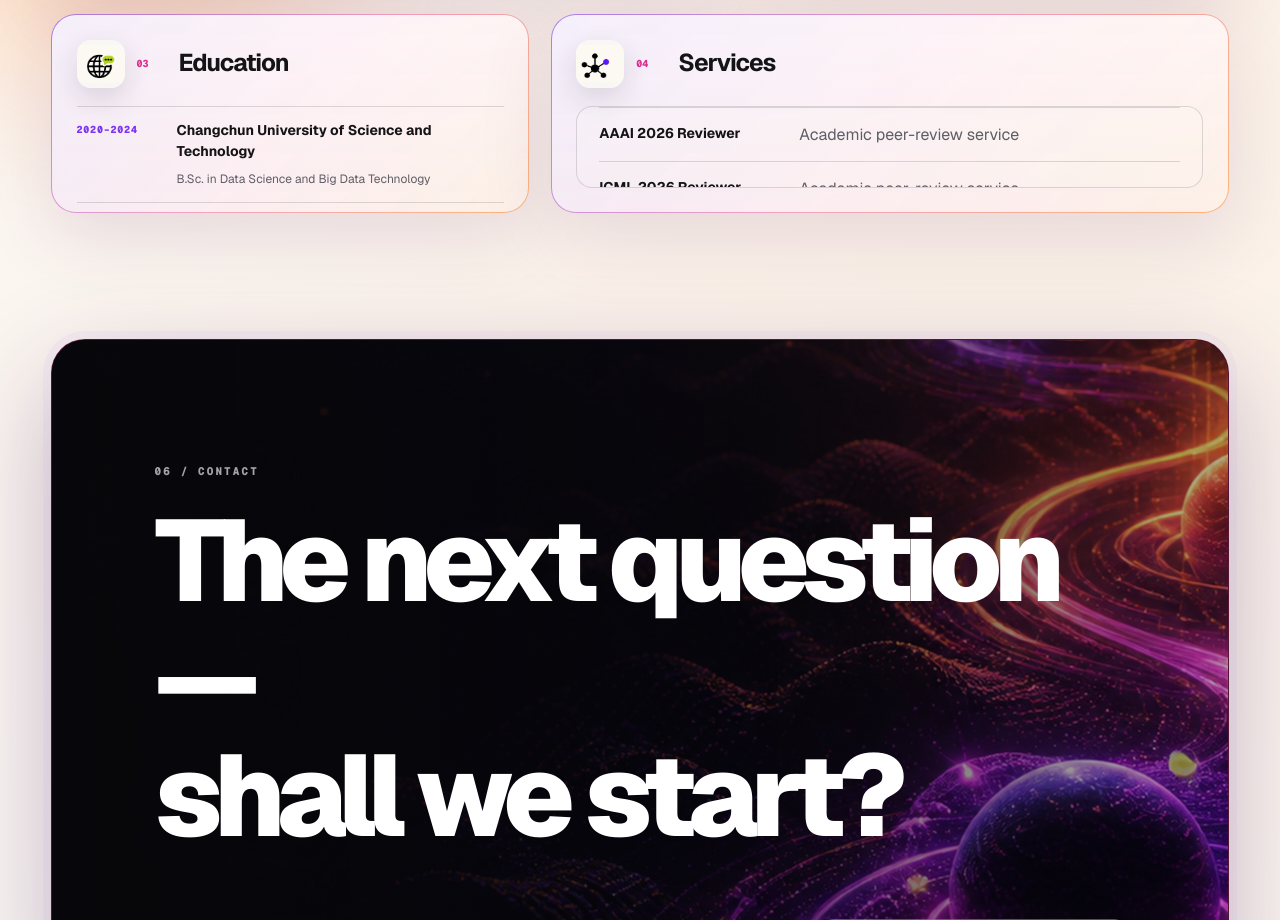
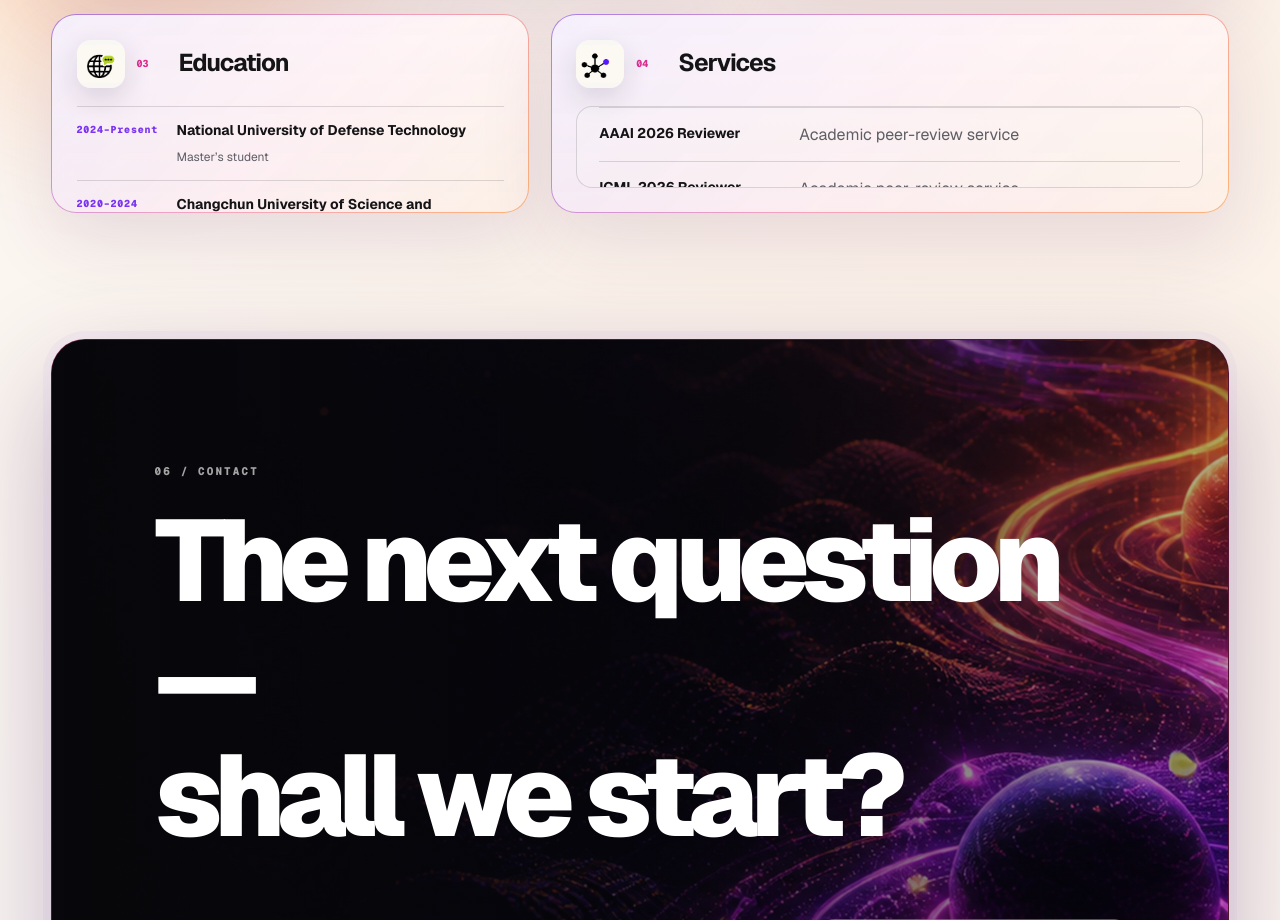
Before and after one commit to TechCloud-x/Qixiu-Li.github.io, a Next.js app: page / in a window 1280 px wide. Shown: the part 6540-7460 px from the top of the page. Built offline with nearby package versions, Linux system fonts and the light colour scheme.

Commit message:
Reorder education experience

```diff
--- a/app/page.tsx
+++ b/app/page.tsx
@@ -210,14 +210,14 @@ const content = {
     ],
     educationItems: [
       {
+        date: "2024–至今",
+        institution: "国防科技大学",
+        degree: "硕士在读",
+      },
+      {
         date: "2020–2024",
         institution: "长春理工大学",
         degree: "数据科学与大数据技术 · 学士",
-      },
-      {
-        date: "2024–至今",
-        institution: "国防科技大学",
-        degree: "硕士在读",
       },
     ],
     serviceItems: [
@@ -396,14 +396,14 @@ const content = {
     ],
     educationItems: [
       {
+        date: "2024–Present",
+        institution: "National University of Defense Technology",
+        degree: "Master’s student",
+      },
+      {
         date: "2020–2024",
         institution: "Changchun University of Science and Technology",
         degree: "B.Sc. in Data Science and Big Data Technology",
-      },
-      {
-        date: "2024–Present",
-        institution: "National University of Defense Technology",
-        degree: "Master’s student",
       },
     ],
     serviceItems: [
@@ -582,14 +582,14 @@ const content = {
     ],
     educationItems: [
       {
+        date: "2024–Présent",
+        institution: "Université nationale de technologie de défense",
+        degree: "Master en cours",
+      },
+      {
         date: "2020–2024",
         institution: "Université des sciences et technologies de Changchun",
         degree: "Licence en science des données et technologies du big data",
-      },
-      {
-        date: "2024–Présent",
-        institution: "Université nationale de technologie de défense",
-        degree: "Master en cours",
       },
     ],
     serviceItems: [
```
Also changed, not shown: 1 other file (tests, documents, lock files or other folders).
